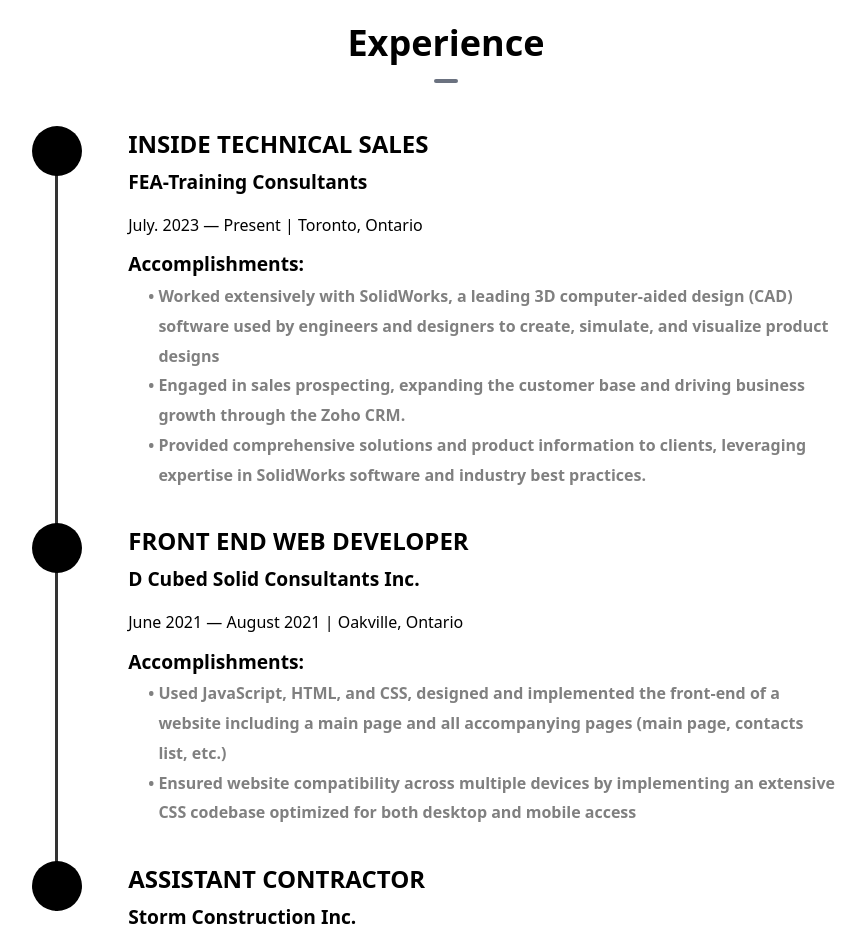
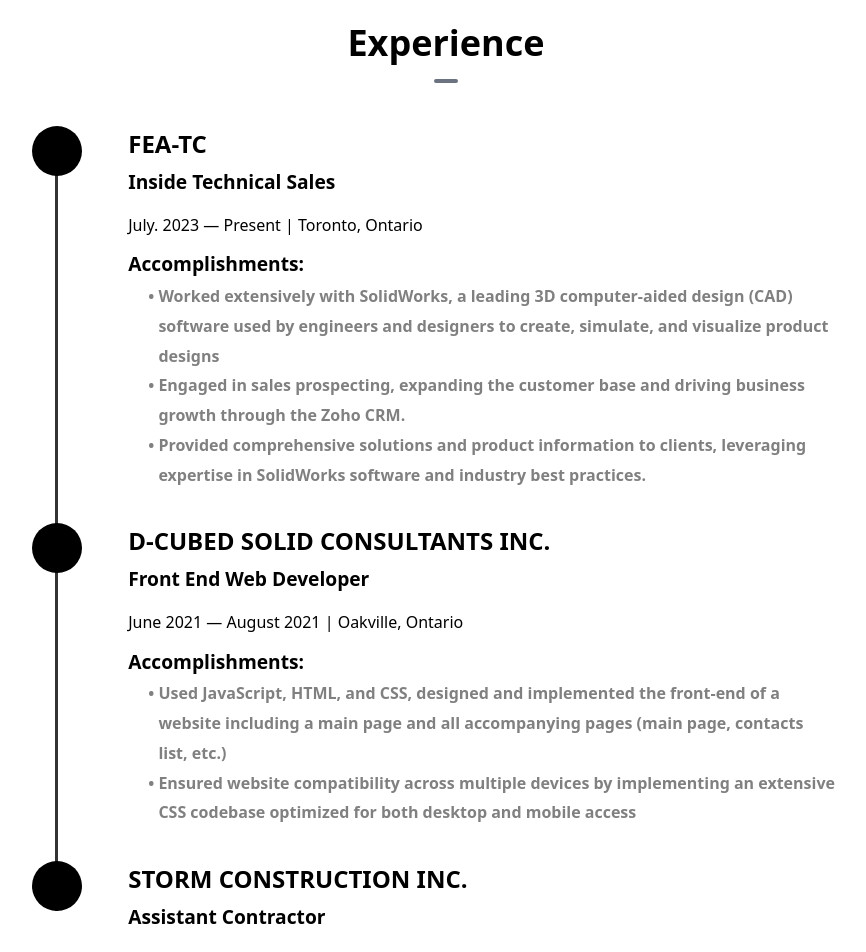
Before and after one commit to kburza/my-portfolio, a Next.js app: page / in a window 1280 px wide. Shown: the part 2120-3072 px from the top of the page, without its empty margins (194-1060 px from the left). Built offline with nearby package versions, Linux system fonts and the light colour scheme.

Commit message:
Experience change
- slight change to the order of info written
(avoids clipping in graphic timeline elements)

```diff
--- a/components/ExperienceSection.tsx
+++ b/components/ExperienceSection.tsx
@@ -20,17 +20,10 @@ interface TimelineItemProps {
 
 const steps = [
   {
-    title: "Inside Technical Sales",
-    addinfo: "FEA-Training Consultants",
+    title: "FEA-TC",
+    addinfo: "Inside Technical Sales",
     description: "July. 2023 — Present | Toronto, Ontario",
     content: [
-      // {
-      //   title: "Responsibilties:",
-      //   subtitles: [
-      //     "Graduated with a Cumulative GPA of 3.17/4.33",
-      //     "2021-2022 (3rd year) and 2022-2023 (4th Year) Dean’s List in the Faculty of Engineering and Architectural Science",
-      //   ],
-      // },
       {
         title: "Accomplishments:",
         subtitles: [
@@ -42,8 +35,8 @@ const steps = [
     ],
   },
   {
-    title: "Front End Web Developer",
-    addinfo: "D Cubed Solid Consultants Inc.",
+    title: "D-Cubed Solid Consultants Inc.",
+    addinfo: "Front End Web Developer",
     description: "June 2021 — August 2021 | Oakville, Ontario",
     content: [
       {
@@ -53,18 +46,11 @@ const steps = [
           "Ensured website compatibility across multiple devices by implementing an extensive CSS codebase optimized for both desktop and mobile access",
         ],
       },
-      // {
-      //   title: "X:",
-      //   subtitles: [
-      //     "X",
-      //     "X",
-      //   ],
-      // },
     ],
   },
   {
-    title: "Assistant Contractor",
-    addinfo: "Storm Construction Inc.",
+    title: "Storm Construction Inc.",
+    addinfo: "Assistant Contractor",
     description: "2015 - Present | Ontario, Canada",
     content: [
       {
```
